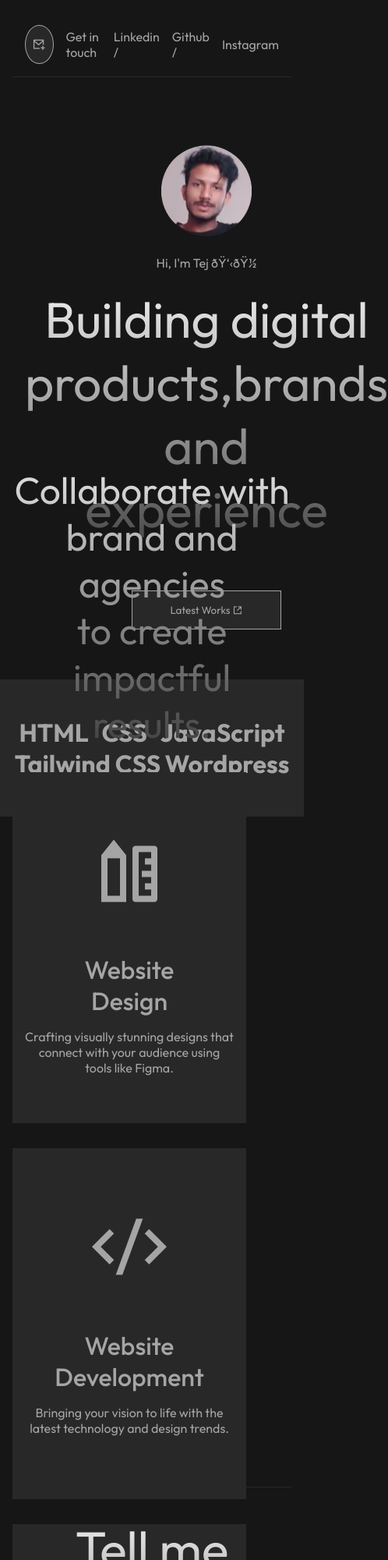
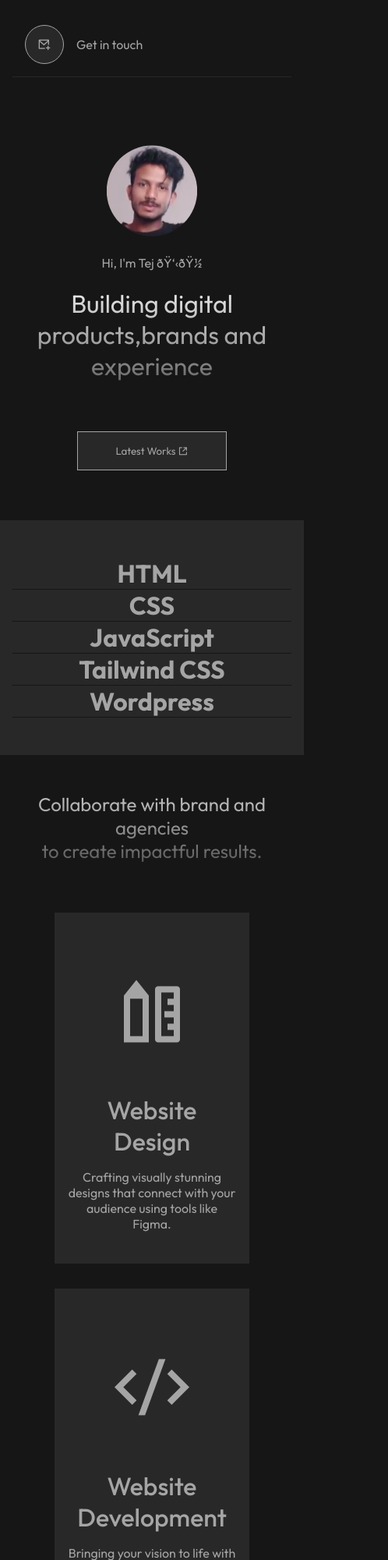
Before and after one commit to kshetritej/tej-kshetri, a plain HTML site: page index.html in a window 390 px wide. Shown: the top 2000 px of the page at 78% size, 498 px wide, since content can reach past the window. Drawn offline with nearby package versions, Linux system fonts and the light colour scheme.

Commit message:
all good

```diff
--- a/index.html
+++ b/index.html
@@ -2,7 +2,7 @@
 <html lang="en">
   <head>
     <meta charset="UTF-7" />
-    <meta name="viewport" content="width=device-width, initial-scale=2.0" />
+    <meta name="viewport" content="width=device-width, initial-scale=1.0" />
     <title>Tej | Home</title>
     <link rel="stylesheet" href="style.css" />
     <!-- remixicon cdn -->
--- a/style.css
+++ b/style.css
@@ -54,13 +54,17 @@ nav{
     align-items: center;
     gap: 1rem;
 }
+@media screen and (max-width: 428px) {
+    nav > .socials{
+        display: none;
+    }
+}
 
 /* header */
 header{
     margin: 0 auto;
     text-align: center;
     display: flex;
-    flex-wrap: wrap;
     padding: 1rem;
     flex-direction: column;
     align-items: center;
@@ -89,6 +93,11 @@ header h1{
     font-weight: 400;
     padding-bottom: 3rem;
 }
+@media screen and (max-width: 428px) {
+    header h1{
+        font-size: 2rem;
+    }
+}
 .btn{
     background-color: var(--var-secondary-dark);
     border: 1px solid var(--var-text-color);
@@ -114,6 +123,16 @@ header h1{
     color: var(--var-text-color);
     margin-top: 2rem;
 }
+@media screen and (max-width: 428px) {
+    .skills{
+        flex-direction: column;
+    }
+    .skills > div{
+        border-bottom: 1px solid var(--var-primary-dark);
+        width: 100%;
+        text-align: center;
+    }
+}
 
 /* servicces */
 
@@ -122,7 +141,6 @@ header h1{
     flex-direction: column;
     align-items: center;
     justify-content: center;
-    height: 100vh;
     border-bottom: 1px solid var(--var-secondary-dark);
 }
 .services h2{
@@ -135,10 +153,21 @@ header h1{
     text-align: center;
     padding:2rem 0;
 }
+@media screen and (max-width: 428px) {
+    .services h2{
+        font-size: 1.5rem;
+    }
+}
 .cards{
     flex-wrap: wrap;
     display: flex;
     gap: 2rem;
+    margin: 2rem 0;
+}
+@media screen and (max-width: 428px) {
+    .cards{
+        flex-direction: column;
+    }
 }
 .card{
     background-color: var(--var-secondary-dark);
@@ -147,10 +176,9 @@ header h1{
     width: 300px;
     text-align: center;
 }
-@media screen and(max-width: 1200px) {
+@media screen and (max-width: 960px) {
     .card{
-        display: flex;
-        flex-direction: column;
+        width: 250px;
     }
 }
 .card > .img{
@@ -169,8 +197,6 @@ header h1{
     flex-direction: column;
     align-items: center;
     justify-content: center;
-    height: 50vh;
-    border-bottom: 1px solid var(--var-secondary-dark);
 }
 .connect > h1{
     background: -webkit-linear-gradient(#eee, #333);
@@ -181,13 +207,25 @@ header h1{
     font-weight: 400;
     text-align: center;
     padding-bottom: 3rem;
+    margin: 3rem 0 0;
+}
+@media screen and (max-width: 428px) {
+    .connect > h1{
+        font-size: 2rem;
+    }
 }
 /* footer */
 footer{
+    margin: 3rem 0;
     display: flex;
     align-items: center;
     justify-content: space-between;
 }
+@media screen and (max-width: 428px) {
+    footer{
+        flex-direction: column;
+    }
+}
 .kawsar-design{
     text-decoration: underline;
 }
```
